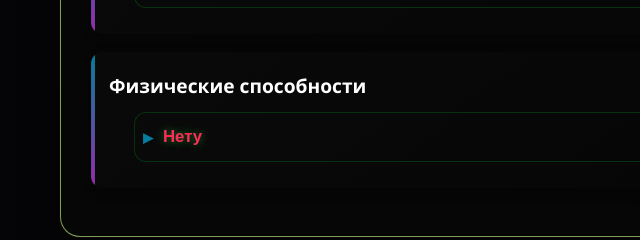
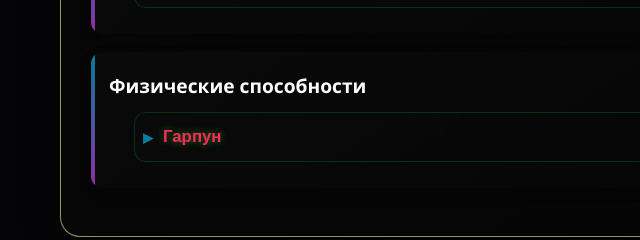
Before and after one commit to DarkIsHerLol/HeadliffAnket, a plain HTML site: page index.html in a window 1280 px wide. Shown: the part 1900-2140 px from the top of the page, 0-640 px from the left. Drawn offline with Linux system fonts and the light colour scheme.

Commit message:
Update index.html

```diff
--- a/index.html
+++ b/index.html
@@ -88,7 +88,7 @@
                     <h3>Физические способности</h3>
                     <ul class="accordion-list" id="physicalAbilities">
                         <li class="accordion-item">
-                            <button class="acc-head" type="button"><span>Нету</span><i class="chev">›</i></button>
+                            <button class="acc-head" type="button"><span>Гарпун</span><i class="chev">›</i></button>
                         </li>
                     </ul>
                 </div>
```
